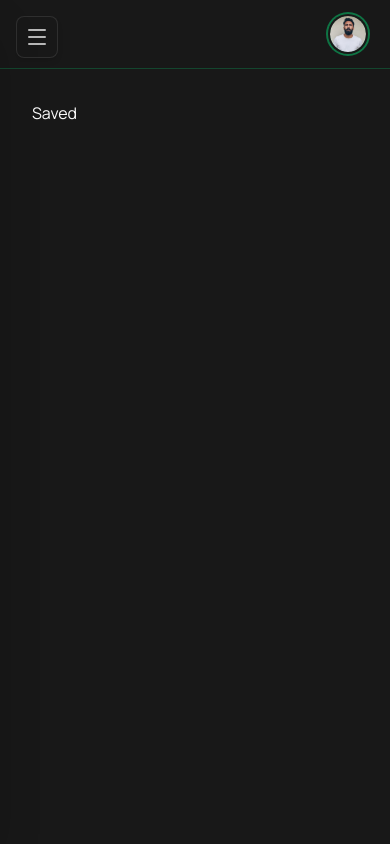
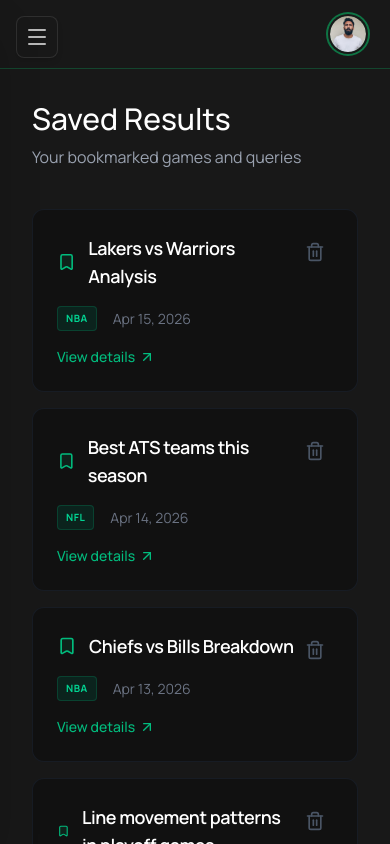
Before and after one commit to Alok4D/clash-gambling, a Next.js app: page /user-dashboard/saved in a window 390 px wide. Built offline with nearby package versions, Linux system fonts and the light colour scheme.

Commit message:
feat: implement user dashboard layout with responsive sidebar, saved results page, and account settings section

```diff
--- /dev/null
+++ b/app/(userDashboardLayout)/user-dashboard/account/_components/AccountActions.tsx
@@ -0,0 +1,29 @@
+
+const AccountActions = () => {
+  return (
+    <div className="flex items-center justify-center">
+      <div className="w-full max-w-full bg-[#111821] border border-gray-800/60 rounded-2xl p-8 flex flex-col md:flex-row md:items-center justify-between gap-6">
+
+        {/* Text Content */}
+        <div className="space-y-3">
+          <h2 className="text-xl font-medium text-gray-200">
+            Account Actions
+          </h2>
+          <p className="text-gray-400 text-base">
+            Deleting your account will permanently remove all your data.
+          </p>
+        </div>
+
+        {/* Action Button */}
+        <div>
+          <button className="bg-[#3a161a] hover:bg-[#4a1c21] text-red-500 font-medium py-3 px-8 rounded-xl border border-red-900/30 transition-all duration-200">
+            Delete Account
+          </button>
+        </div>
+
+      </div>
+    </div>
+  );
+};
+
+export default AccountActions;
--- a/app/(userDashboardLayout)/user-dashboard/account/page.tsx
+++ b/app/(userDashboardLayout)/user-dashboard/account/page.tsx
@@ -1,4 +1,5 @@
 
+import AccountActions from "./_components/AccountActions";
 import { ChangePassword, ProfileInfo } from "./_components/SettingsSections";
 
 export default function SettingsPage() {
@@ -16,6 +17,7 @@ export default function SettingsPage() {
         <div className="space-y-8">
           <ProfileInfo />
           <ChangePassword />
+          <AccountActions />
         </div>
 
       </div>
--- a/app/(userDashboardLayout)/user-dashboard/saved/page.tsx
+++ b/app/(userDashboardLayout)/user-dashboard/saved/page.tsx
@@ -1,9 +1,65 @@
-const Saved = () => {
-    return (
-        <div>
-            <h1>Saved</h1>
+
+import { Bookmark, Trash2, ArrowUpRight } from 'lucide-react';
+
+const SavedResults = () => {
+  const results = [
+    { id: 1, title: "Lakers vs Warriors Analysis", league: "NBA", date: "Apr 15, 2026" },
+    { id: 2, title: "Best ATS teams this season", league: "NFL", date: "Apr 14, 2026" },
+    { id: 3, title: "Chiefs vs Bills Breakdown", league: "NBA", date: "Apr 13, 2026" },
+    { id: 4, title: "Line movement patterns in playoff games", league: "NFL", date: "Apr 12, 2026" },
+  ];
+
+  return (
+    <div className="min-h-screen text-white">
+      <div className="max-w-full mx-auto space-y-6">
+
+        {/* Header Section */}
+        <header className="mb-10">
+          <h1 className="text-3xl font-medium font-montserrat">Saved Results</h1>
+          <p className="text-gray-400 mt-2">Your bookmarked games and queries</p>
+        </header>
+
+        {/* List of Saved Cards */}
+        <div className="space-y-4">
+          {results.map((item) => (
+            <div
+              key={item.id}
+              className="group relative bg-[#111111] border border-gray-800/50 rounded-xl p-6 hover:border-gray-700 transition-all"
+            >
+              <div className="flex justify-between items-start">
+                <div className="space-y-4">
+                  {/* Title with Bookmark Icon */}
+                  <div className="flex items-center gap-3">
+                    <Bookmark className="w-5 h-5 text-emerald-500 fill-emerald-500/10" />
+                    <h3 className="text-lg font-semibold tracking-tight">{item.title}</h3>
+                  </div>
+
+                  {/* Metadata Row */}
+                  <div className="flex items-center gap-4">
+                    <span className="bg-emerald-900/30 text-emerald-400 text-[10px] font-bold px-2 py-1 rounded border border-emerald-500/20 uppercase tracking-wider">
+                      {item.league}
+                    </span>
+                    <span className="text-gray-500 text-sm">{item.date}</span>
+                  </div>
+
+                  {/* View Details Link */}
+                  <button className="flex items-center gap-1 text-emerald-500 text-sm font-medium hover:text-emerald-400 transition-colors">
+                    View details
+                    <ArrowUpRight className="w-4 h-4" />
+                  </button>
+                </div>
+
+                {/* Delete Action */}
+                <button className="p-2 text-gray-600 hover:text-red-500 transition-colors">
+                  <Trash2 className="w-5 h-5" />
+                </button>
+              </div>
+            </div>
+          ))}
         </div>
-    );
+      </div>
+    </div>
+  );
 };
 
-export default Saved;
+export default SavedResults;
--- a/components/dashboard_component/UserDashboardSidebar.tsx
+++ b/components/dashboard_component/UserDashboardSidebar.tsx
@@ -51,6 +51,7 @@ export function UserDashboardSidebar() {
 
   const menuItems = [
     { title: "Dashboard", icon: LayoutGrid, href: "/user-dashboard" },
+    { title: "Saved", icon: LayoutGrid, href: "/user-dashboard/saved" },
     { title: "Sharp Bot", icon: Bot, href: "/user-dashboard/sharp-bot" },
     { title: "Account", icon: User, href: "/user-dashboard/account" },
   ];
```
